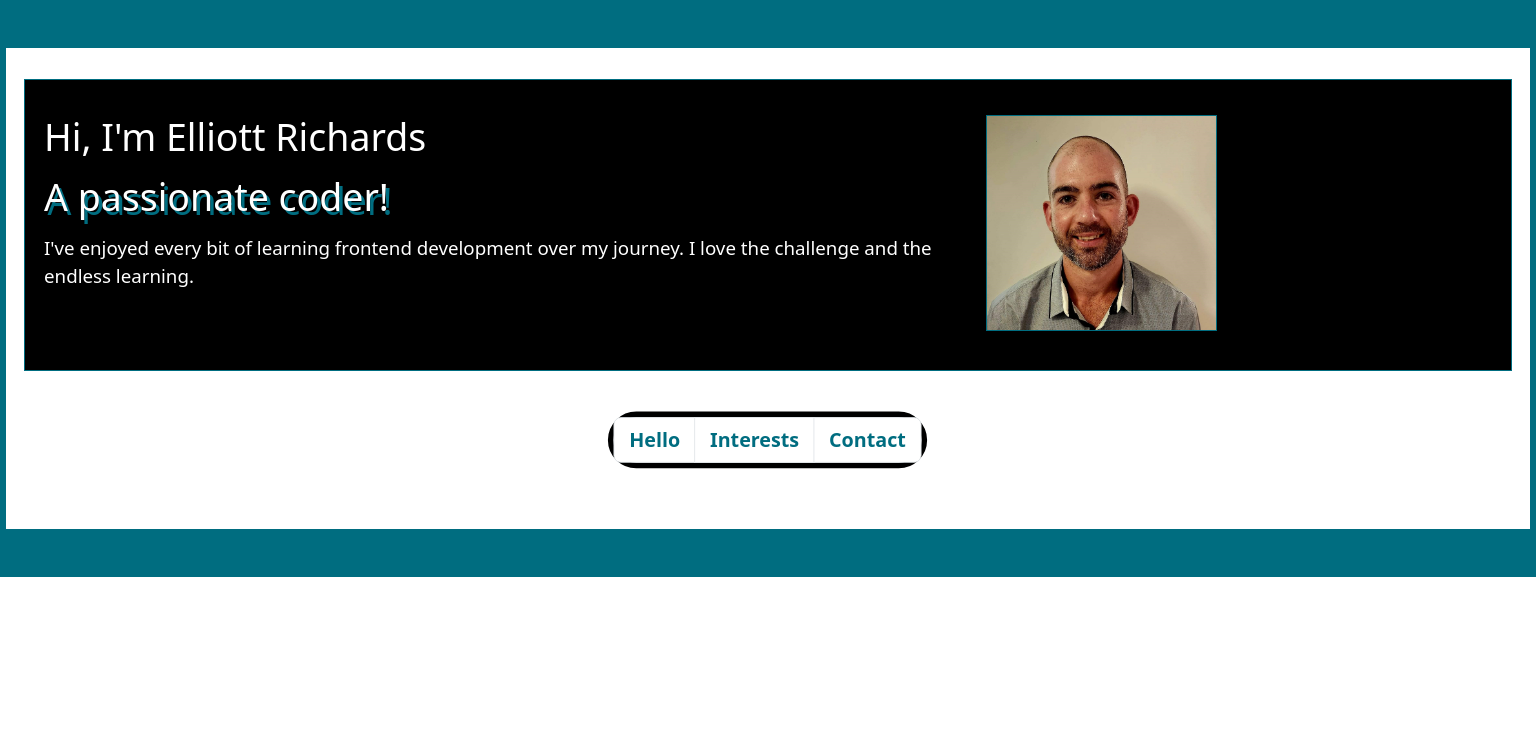
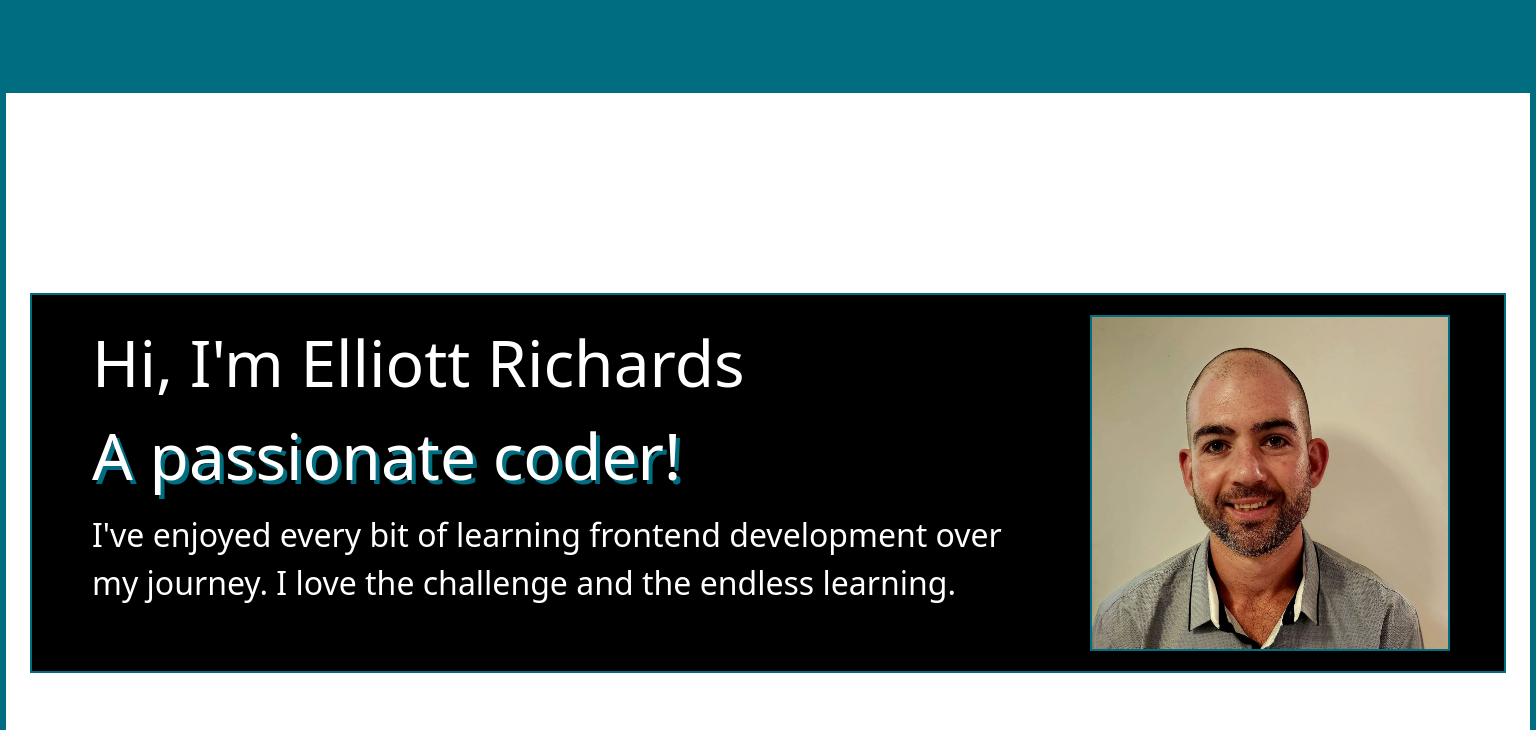
Before and after one commit to Erichards01/Elliott-Richards, a React (Create React App) app: page / in a window 1536 px wide. Shown: the top 730 px of the page. Built offline with nearby package versions, Linux system fonts and the light colour scheme.

Commit message:
added media queries 1285px and 990px

```diff
--- a/src/App.css
+++ b/src/App.css
@@ -138,21 +138,18 @@ nav {
   }
 }
 
-/* @media only screen and (min-width: 350px)  */
-
 @media only screen and (min-width: 767px) {
-  /* .container {
-    width: 100% !important;
-    height: auto !important;
-  } */
   .col1 {
-    width: 67% !important;
+    width: 50% !important;
   }
   .col2 {
-    width: 33% !important;
+    width: 50% !important;
   }
   .aboutHeader img {
-    max-width: 180px !important;
+    max-width: 150px !important;
+    display: flex !important;
+    flex-direction: row !important;
+    margin-top: 24px !important;
   }
 
   .container {
@@ -164,14 +161,45 @@ nav {
   .aboutHeader h2 {
     font-size: 200%;
   }
+  nav {
+    scale: 0.7;
+  }
+  .aboutHeader {
+    min-height: 190px;
+    max-width: 100%;
+    margin-top: 100px;
+    padding-top: 5px;
+  }
+  .container {
+    font-size: 65% !important;
+    /* max-width: 100% !important; */
+  }
+  .aboutHeader h1 {
+    font-size: 200%;
+  }
+  .aboutHeader h2 {
+    font-size: 200%;
+  }
+}
+@media only screen and (min-width: 990px) {
+  .col1 {
+    width: 60% !important;
+    margin-top: 10px !important;
+    zoom: 1.2;
+  }
+}
+.col2 {
+  width: 40% !important;
+}
+.aboutHeader img {
+  max-width: 150px !important;
+  display: flex !important;
+  flex-direction: row !important;
+
+  margin-top: 18px !important;
 }
 
-/* @media (min-width: 1200px) {
-}
-
-@media (min-width: 1400px) {
-}  */
-@media (orientation: landscape) {
+@media (orientation: landscape) and (max-width: 767px) {
   html {
     zoom: 100%;
   }
@@ -213,3 +241,26 @@ nav {
     scale: 0.8;
   }
 }
+@media only screen and (min-width: 1285px) {
+  .col1 {
+    width: 67% !important;
+    zoom: 1;
+  }
+  .col2 {
+    width: 33% !important;
+  }
+  .aboutHeader img {
+    max-width: 180px !important;
+    margin-top: 5px !important;
+  }
+
+  .container {
+    font-size: 100% !important;
+  }
+  .aboutHeader h1 {
+    font-size: 200%;
+  }
+  .aboutHeader h2 {
+    font-size: 200%;
+  }
+}
```
